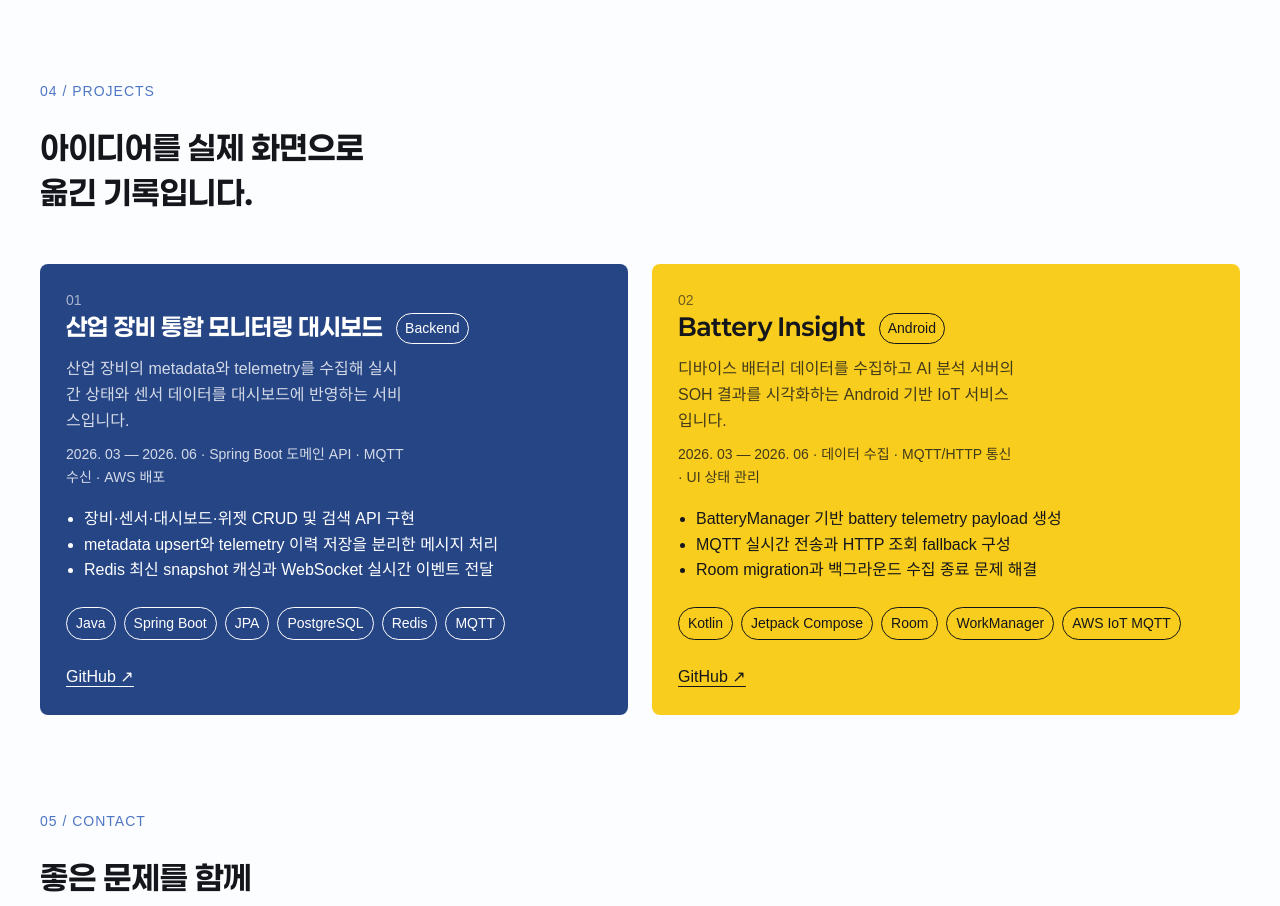
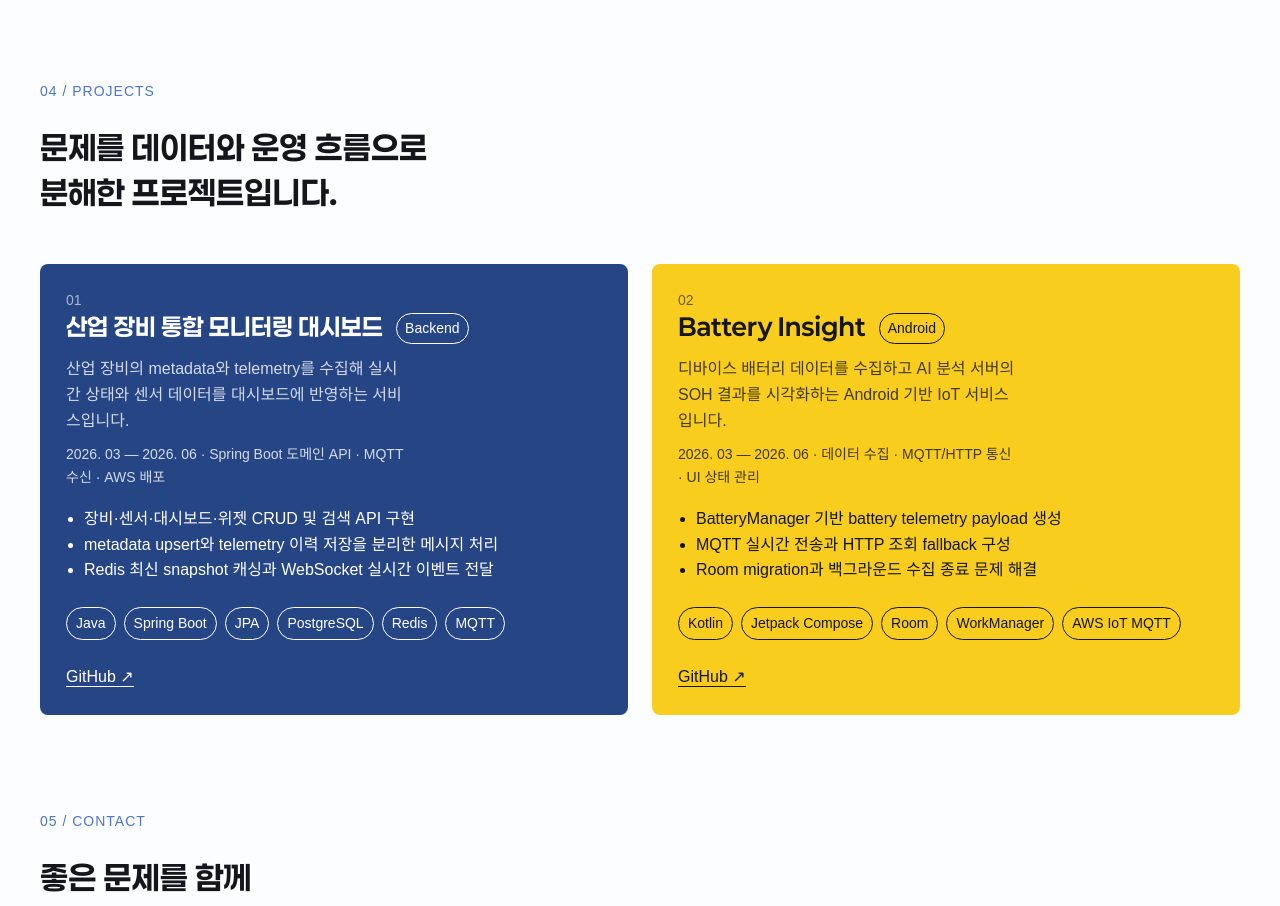
Before and after one commit to SeungJunS0ng/portfolio-site, a React (Vite) app: page / in a window 1280 px wide. Shown: the part 2140-3046 px from the top of the page. Built offline with nearby package versions, Linux system fonts and the light colour scheme; a web font is replaced by a local one.

Commit message:
docs: Projects 섹션 소개 문구를 백엔드 관점으로 변경

```diff
--- a/src/pages/Projects/Projects.tsx
+++ b/src/pages/Projects/Projects.tsx
@@ -7,9 +7,9 @@ export function Projects() {
     <section id="projects" className="section">
       <p className="section-label">04 / PROJECTS</p>
       <h2>
-        아이디어를 실제 화면으로
+        문제를 데이터와 운영 흐름으로
         <br />
-        옮긴 기록입니다.
+        분해한 프로젝트입니다.
       </h2>
       <div className={styles.grid}>
         {projects.map((project, index) => (
```
